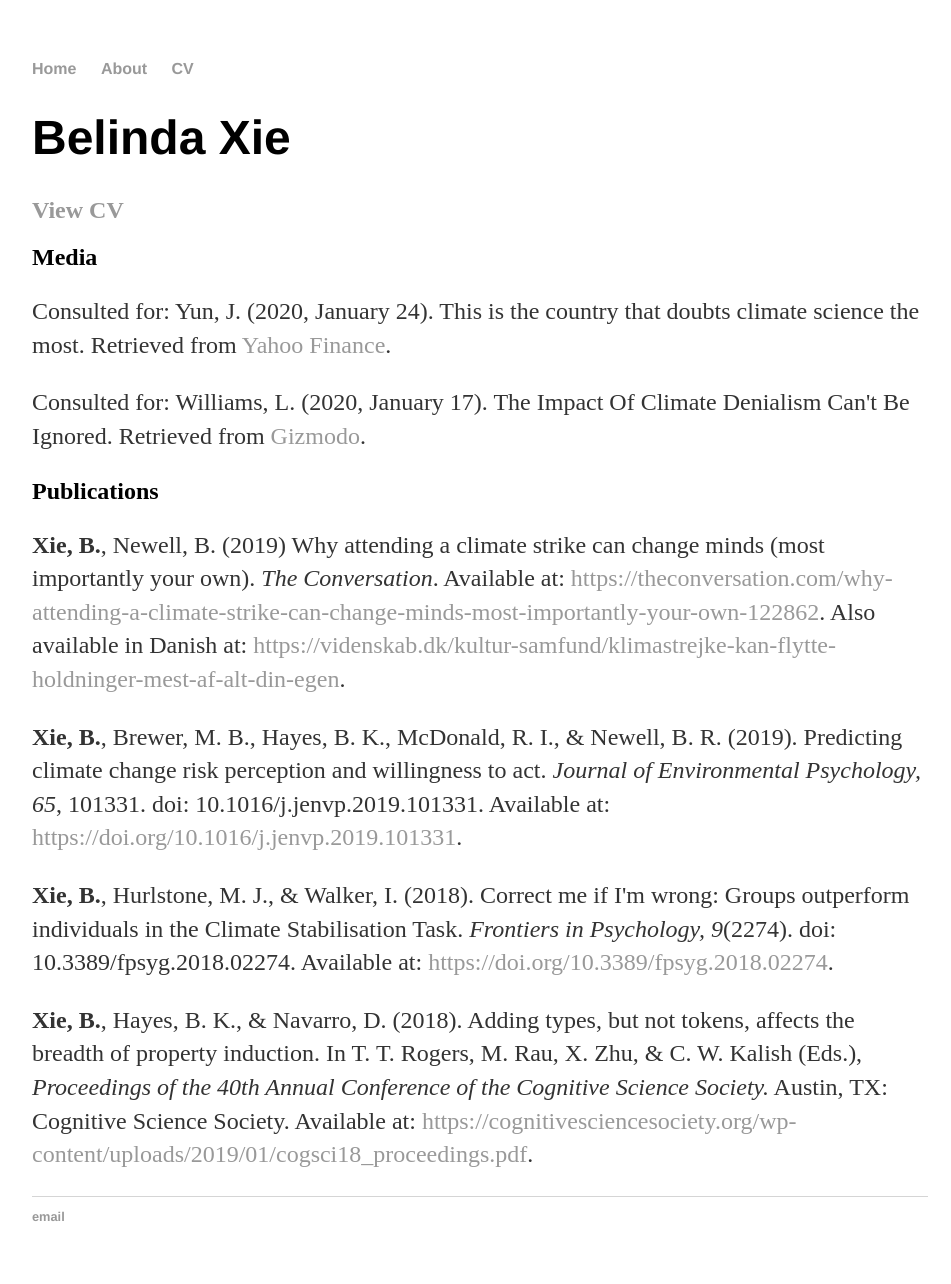
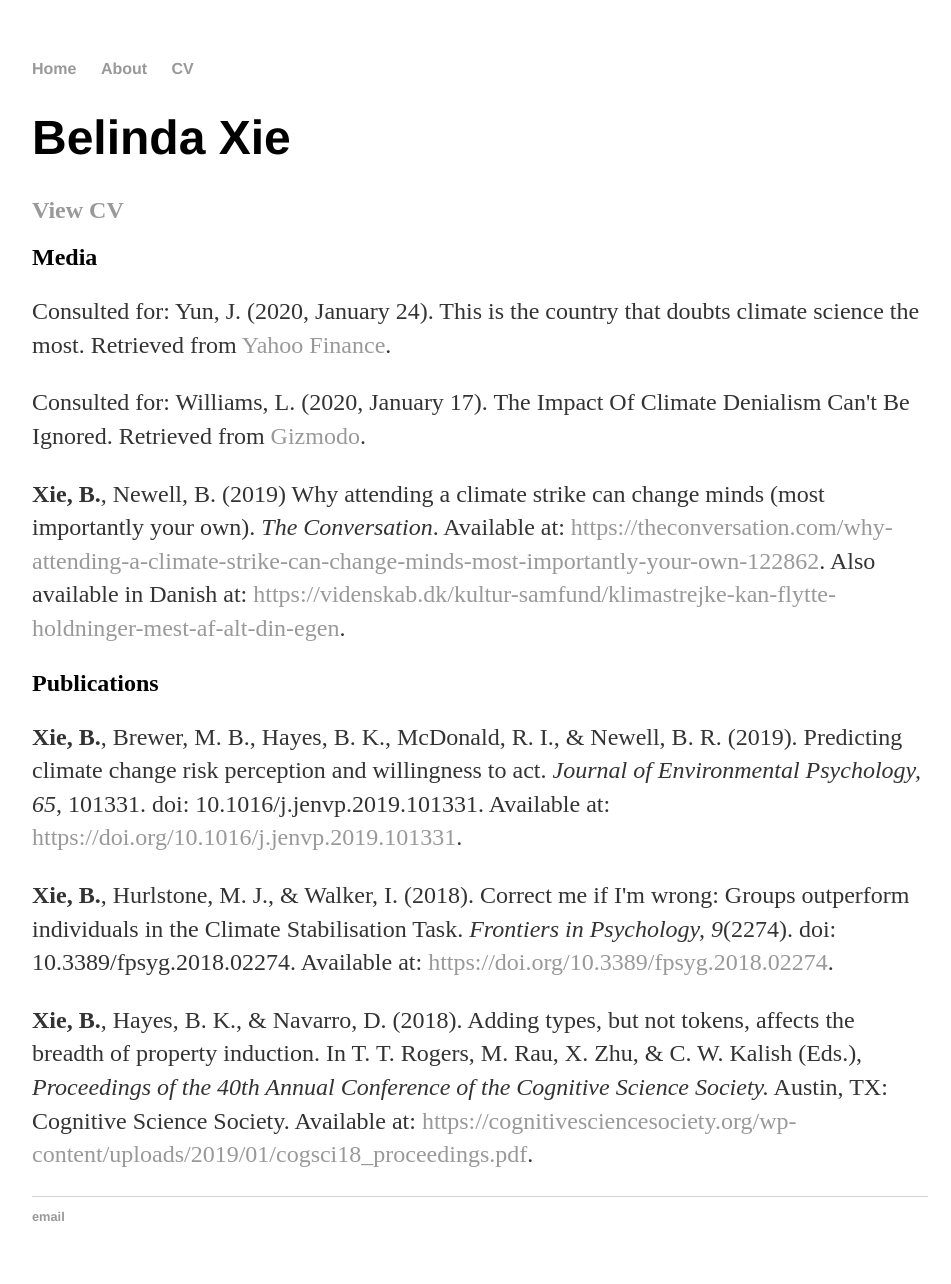
Before and after one commit to belindaxie/belindaxie.github.io, a Jekyll site: the page built from cv/index.html, in a window 1280 px wide. Shown: the whole page, without its empty margins (160-1111 px from the left). Built offline with Jekyll 4.4.1, drawn with Linux system fonts in a browser that asks for light colours; part of the change alters nothing that is shown.

```diff
--- a/cv/index.html
+++ b/cv/index.html
@@ -21,9 +21,9 @@ title: CV of Belinda Xie
 
 		<p>Consulted for: Williams, L. (2020, January 17). The Impact Of Climate Denialism Can't Be Ignored. Retrieved from <a href="https://www.gizmodo.com.au/2020/01/climate-denialism-arson-online-campaign/">Gizmodo</a>.</p>
 
+		<p><strong>Xie, B.</strong>, Newell, B. (2019) Why attending a climate strike can change minds (most importantly your own). <em>The Conversation</em>. Available at: <a href="https://theconversation.com/why-attending-a-climate-strike-can-change-minds-most-importantly-your-own-122862">https://theconversation.com/why-attending-a-climate-strike-can-change-minds-most-importantly-your-own-122862</a>. Also available in Danish at: <a href="https://videnskab.dk/kultur-samfund/klimastrejke-kan-flytte-holdninger-mest-af-alt-din-egen">https://videnskab.dk/kultur-samfund/klimastrejke-kan-flytte-holdninger-mest-af-alt-din-egen</a>.</p>
+
 	<h2>Publications</h2>
-
-	<p><strong>Xie, B.</strong>, Newell, B. (2019) Why attending a climate strike can change minds (most importantly your own). <em>The Conversation</em>. Available at: <a href="https://theconversation.com/why-attending-a-climate-strike-can-change-minds-most-importantly-your-own-122862">https://theconversation.com/why-attending-a-climate-strike-can-change-minds-most-importantly-your-own-122862</a>. Also available in Danish at: <a href="https://videnskab.dk/kultur-samfund/klimastrejke-kan-flytte-holdninger-mest-af-alt-din-egen">https://videnskab.dk/kultur-samfund/klimastrejke-kan-flytte-holdninger-mest-af-alt-din-egen</a>.</p>
 
 	<p><strong>Xie, B.</strong>, Brewer, M. B., Hayes, B. K., McDonald, R. I., & Newell, B. R. (2019). Predicting climate change risk perception and willingness to act. <em>Journal of Environmental Psychology, 65</em>, 101331. doi: 10.1016/j.jenvp.2019.101331. Available at: <a href="https://doi.org/10.1016/j.jenvp.2019.101331">https://doi.org/10.1016/j.jenvp.2019.101331</a>.</p>
 
```
